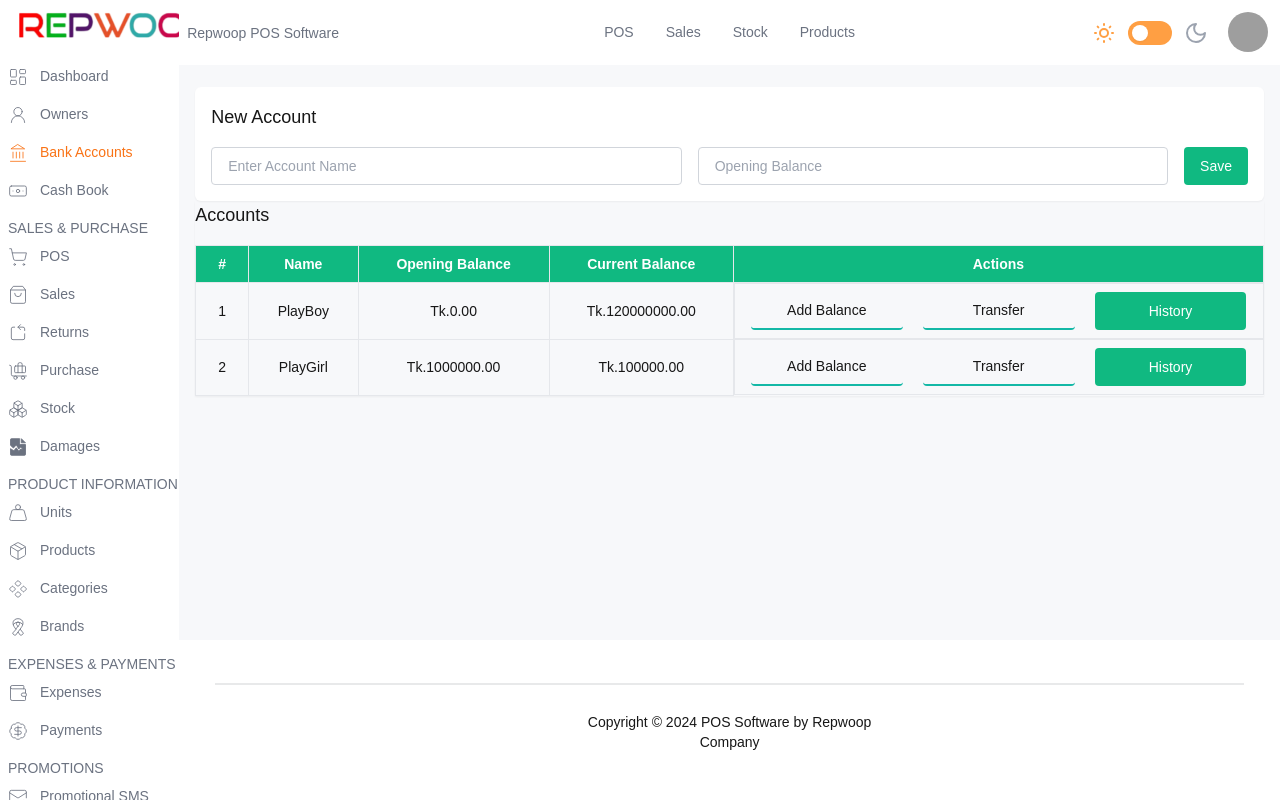
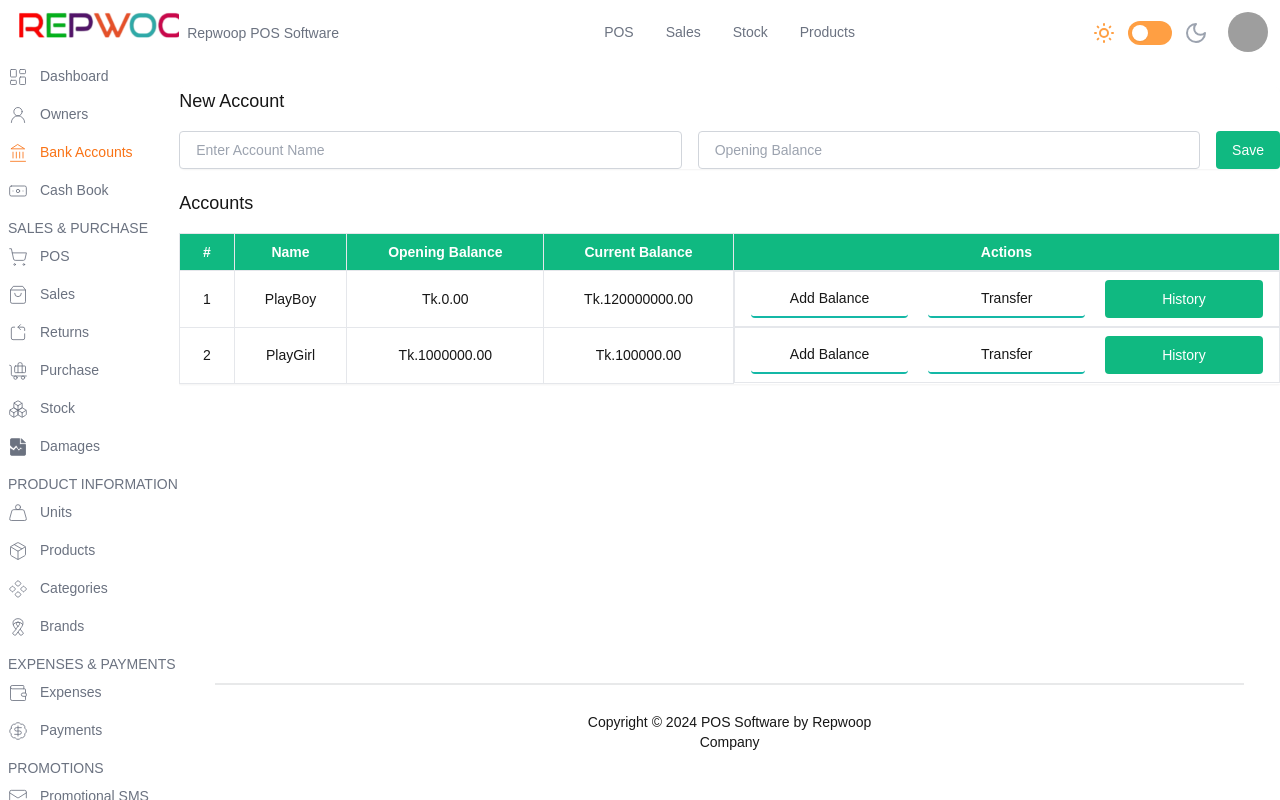
Before and after one commit to md-asif-iqbal/RepWoop-POS-system, a Next.js app: page /Bank_Accounts in a window 1280 px wide. Built offline with nearby package versions, Linux system fonts and the light colour scheme; grey boxes are pictures that could not be loaded.

Commit message:
modify the sidebar

```diff
--- a/app/Bank_Accounts/page.jsx
+++ b/app/Bank_Accounts/page.jsx
@@ -56,10 +56,10 @@ export default function AccountPage() {
 
 
   return (
-    <div className='dark:bg-[#141432] h-full font-nunito text-sm'>
-        <div className="container mx-auto px-4 py-8  mt-[25%] md:mt-[5%]">
+    <div className='dark:bg-[#141432] h-full font-nunito text-sm bg-white'>
+        <div className="  py-8  mt-[25%] md:mt-[5%]">
       {/* New Account Section */}
-      <div className="bg-white p-4 shadow-sm rounded-md ">
+      <div className="p-0 shadow-sm rounded-md  ">
         <h2 className=" dark:text-white text-lg  mb-4">New Account</h2>
         <div className="lg:flex md:space-x-4 space-y-3 md:space-y-0">
           <input
@@ -82,7 +82,7 @@ export default function AccountPage() {
       </div>
 
       {/* Accounts Table */}
-      <div className="overflow-x-auto shadow-sm dark:bg-[#1a1a3d] w-full">
+      <div className="overflow-x-auto shadow-sm dark:bg-[#1a1a3d] w-full mt-5">
   <h2 className="  text-lg mb-4 dark:text-white">Accounts</h2>
   <table className="min-w-full w-full border-collapse">
     <thead>
--- a/app/Shared/Navigation/Navigation.jsx
+++ b/app/Shared/Navigation/Navigation.jsx
@@ -13,10 +13,24 @@ import Sidebar from '../Sidebar/Sidebar';
 export default function Navigation() {
 
   const [theme, setTheme] = useState(null); // State to track theme ('light' or 'dark')
-   useEffect(() => {
-    // On component mount, check local storage for saved theme or default to light
-    const savedTheme = localStorage.getItem('theme') || 'light';
+
+  const spanClass = " block h-0.5 bg-gradient-to-r from-pink-500 to-orange-500 scale-x-0 group-hover:scale-x-100 transition-transform origin-left duration-700"
+
+  const pathname = usePathname();
+  useEffect(() => {
+    // Function to detect system preference for dark mode
+    const detectSystemTheme = () => {
+      if (window.matchMedia && window.matchMedia('(prefers-color-scheme: dark)').matches) {
+        return 'dark';
+      }
+      return 'light';
+    };
+
+    // Check local storage for saved theme or fallback to system theme
+    const savedTheme = localStorage.getItem('theme') || detectSystemTheme();
     setTheme(savedTheme);
+
+    // Apply theme class to the document root (html)
     if (savedTheme === 'dark') {
       document.documentElement.classList.add('dark');
     } else {
@@ -29,6 +43,8 @@ export default function Navigation() {
     const newTheme = theme === 'light' ? 'dark' : 'light';
     setTheme(newTheme);
     localStorage.setItem('theme', newTheme);
+
+    // Apply theme class to the document root (html)
     if (newTheme === 'dark') {
       document.documentElement.classList.add('dark');
       document.documentElement.classList.remove('light');
@@ -37,14 +53,6 @@ export default function Navigation() {
       document.documentElement.classList.remove('dark');
     }
   };
-  const spanClass = " block h-0.5 bg-gradient-to-r from-pink-500 to-orange-500 scale-x-0 group-hover:scale-x-100 transition-transform origin-left duration-700"
-
-  const pathname = usePathname();
-
-
-
-
-
 
 
   return (
```
